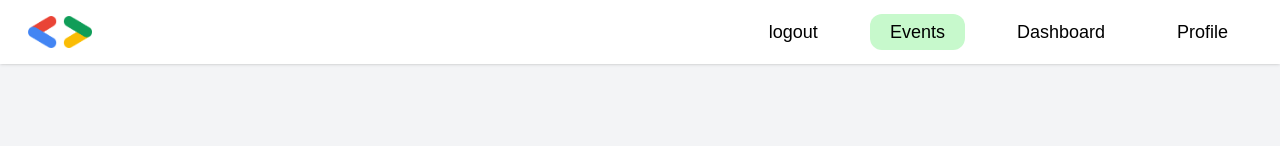
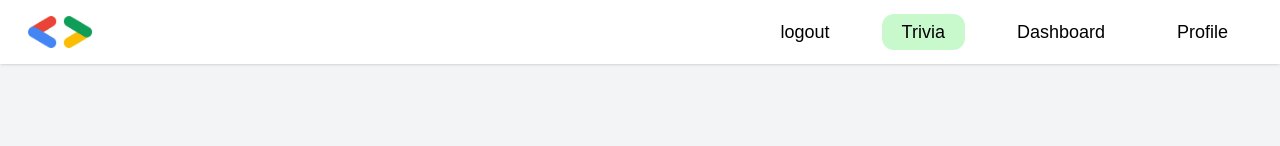
Before and after one commit to viv1nov/GDSC_AU-client, a React (Create React App) app: page /trivia/1 in a window 1280 px wide. Shown: the top 146 px of the page. Built offline with nearby package versions, Linux system fonts and the light colour scheme; no server answers; sample sign-in values are in the browser's storage.

Commit message:
Update Navbar.jsx

```diff
--- a/src/components/Navbar.jsx
+++ b/src/components/Navbar.jsx
@@ -40,7 +40,7 @@ const Navbar = () => {
           })}
           className="hover:text-green-500 rounded-xl translate duration-200 px-5 lg:py-1 sm:py-5   ease-linear"
         >
-          Events
+          Trivia
         </NavLink>
         <NavLink
           className="hover:text-green-500 rounded-xl  translate duration-200 px-5 lg:py-1 sm:py-5   ease-linear"
```
